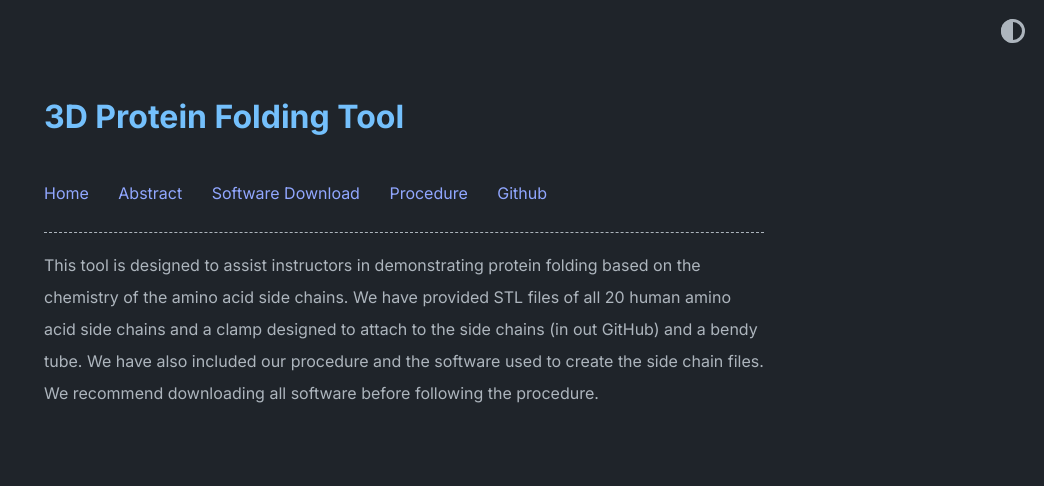
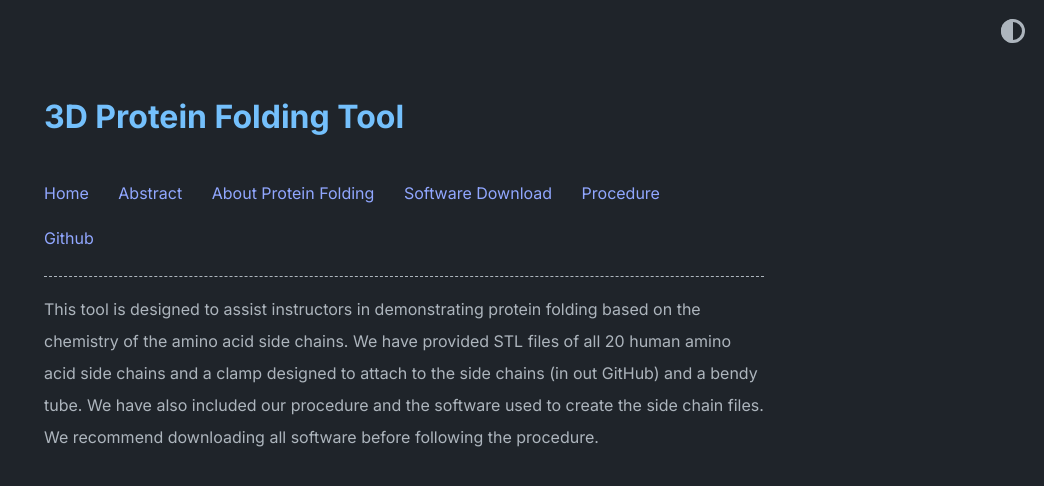
Before and after one commit to KatESaeed/3D-Protein-Folding-Tool-Website, a Jekyll site: the page built from index.md, in a window 1280 px wide. Shown: the top 486 px of the page, without its empty margins (236-1280 px from the left). Built offline with Jekyll 4.4.1, drawn with Linux system fonts in a browser that asks for light colours.

Commit message:
Update home.yml

```diff
--- a/_data/home.yml
+++ b/_data/home.yml
@@ -4,6 +4,9 @@ navbar_entries:
 
   - title: Abstract
     url: abstract
+
+  - title: About Protein Folding
+    url: protein-folding
 
   - title: Software Download
     url: software-download
```
